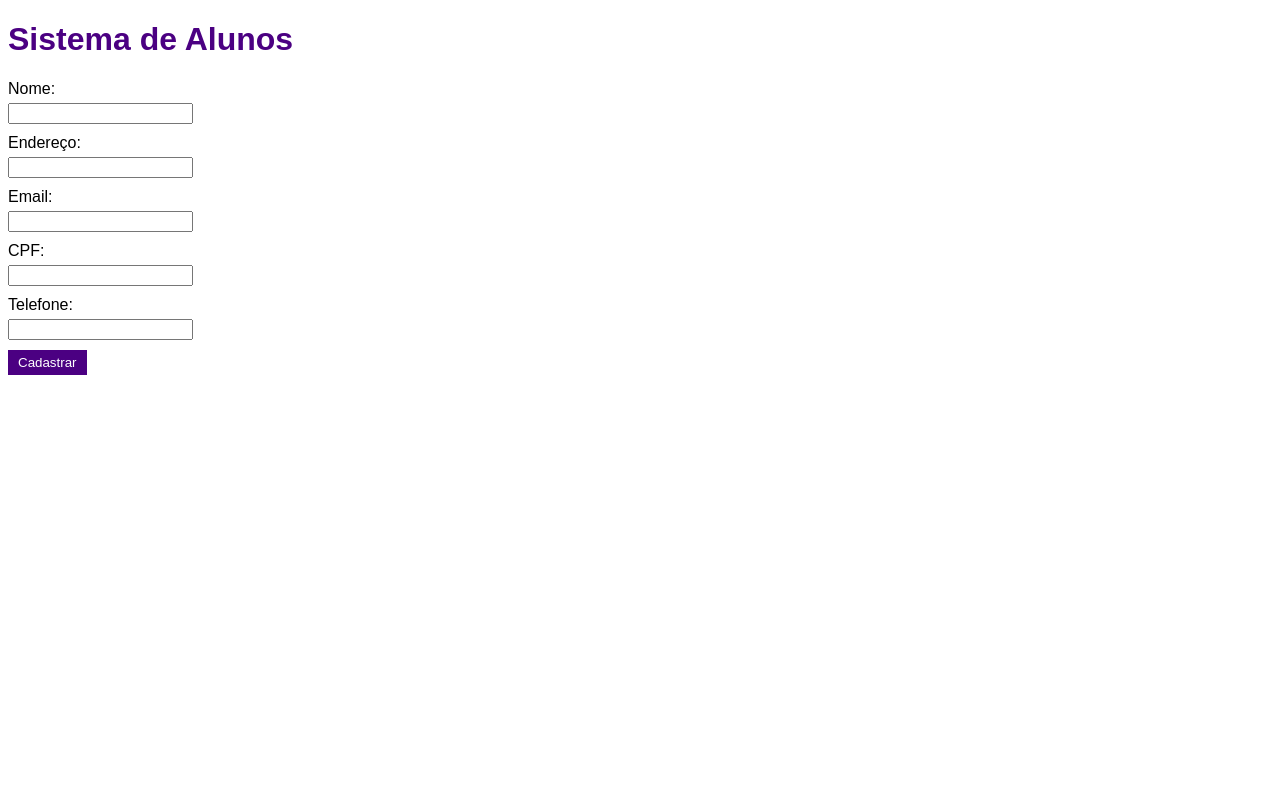
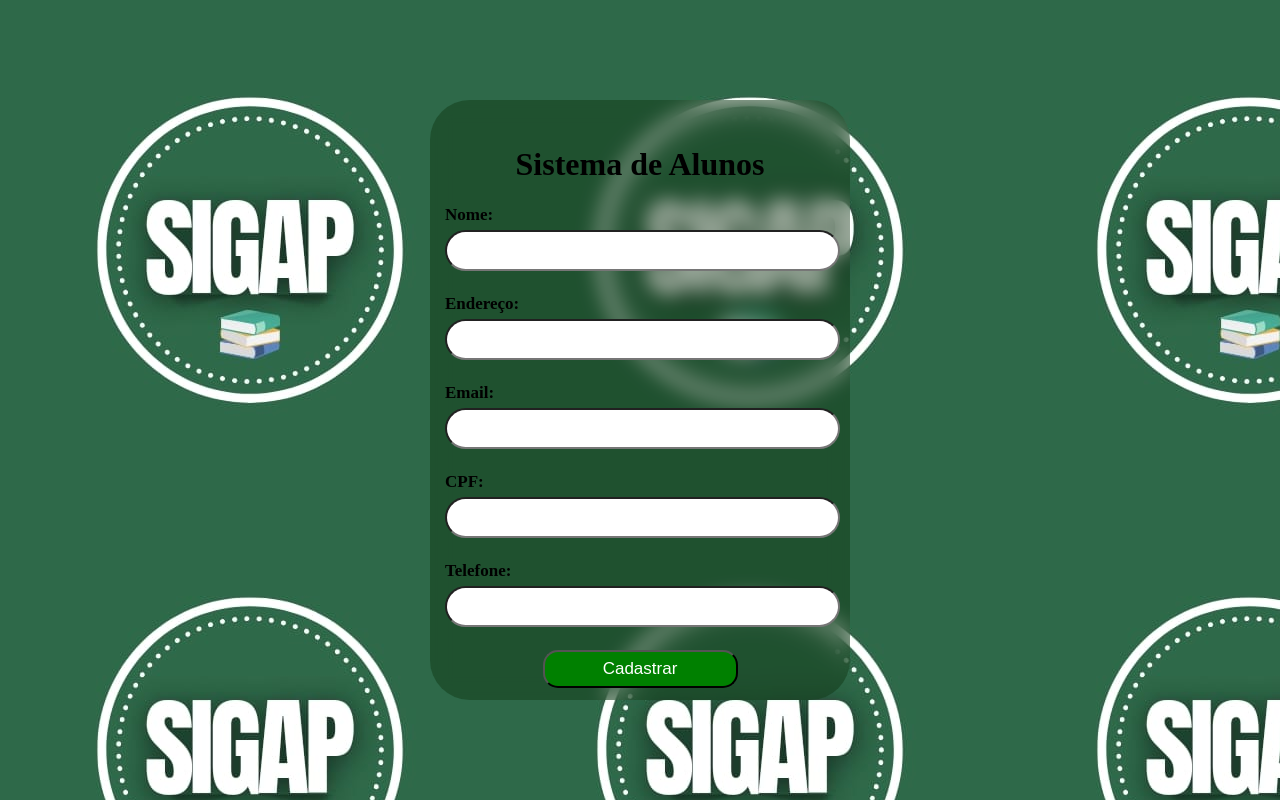
Before and after one commit to BiaCosta03/projeto, a PHP site: page /alunos.php in a window 1280 px wide. Run offline with PHP 8.4, Linux system fonts and the light colour scheme.

Commit message:
visual atualizado

```diff
--- a/adm.php
+++ b/adm.php
@@ -41,6 +41,11 @@ if(isset($_POST['adm']) && isset($_POST['cadAluno']) && isset($_POST['cadDiscipl
     <meta name="viewport" content="width=device-width, initial-scale=1.0">
     <title>SIGAP</title>
     <link rel="stylesheet" href="https://stackpath.bootstrapcdn.com/bootstrap/4.5.2/css/bootstrap.min.css">
+    <style>
+       body {
+        background-image: url(img/logo.jpeg);
+    }
+    </style>
 </head>
 <body>
     <div class="container">
--- a/alunos.php
+++ b/alunos.php
@@ -6,31 +6,56 @@
     <title>Sistema de Alunos</title>
     <style>
     body {
-        font-family: Arial, sans-serif;
+        background-image: url(img/logo.jpeg);
     }
 
     h1 {
-        color: #4B0082;
+        color: black;
+        text-align: center;
     }
 
     form {
-        margin-bottom: 20px;
+        background-color: rgba(12, 46, 12, 0.4);
+        height: 550px;
+        width: 390px;
+        position: absolute;
+        transform: translate(-50%,-50%);
+        top: 50%;
+        left: 50%;
+        border-radius: 40px;
+        backdrop-filter: blur(10px);
+        padding: 25px 15px;
+        text-align: center;
     }
 
     label {
         display: block;
         margin-bottom: 5px;
-    }
+        text-align: left;
+        font-family: 'Times New Roman', Times, serif;
+        font-size: 17px;
+        font-weight: bold;
+}
 
     input {
-        margin-bottom: 10px;
+        margin-bottom: 5px;
+        display: block;
+        height: 37px;
+        width: 90%;
+        border-radius: 30px;
+        padding: 0 20px;
+
+
     }
 
 button {
-    background-color: #4B0082;
+    width: 50%;
+    background-color: green;
     color: white;
-    border: none;
-    padding: 5px 10px;
+    padding: 7px 0;
+    font-size: 17px;
+    font-weight: 60;
+    border-radius: 15px;
     cursor: pointer;
 }
 
@@ -56,8 +81,8 @@ th {
     </style>
 </head>
 <body>
+    <form id="alunoForm">
     <h1>Sistema de Alunos</h1>
-    <form id="alunoForm">
         <label for="nome">Nome:</label>
         <input type="text" id="nome" name="nome" required>
         <br>
@@ -73,7 +98,7 @@ th {
         <label for="telefone">Telefone:</label>
         <input type="tel" id="telefone" name="telefone" required>
         <br>
-        <a href="principalAluno.php"><button type="submit">Cadastrar</button></a>
+        <button type="submit">Cadastrar</button>
     </form>
 </body>
 </html>
```
